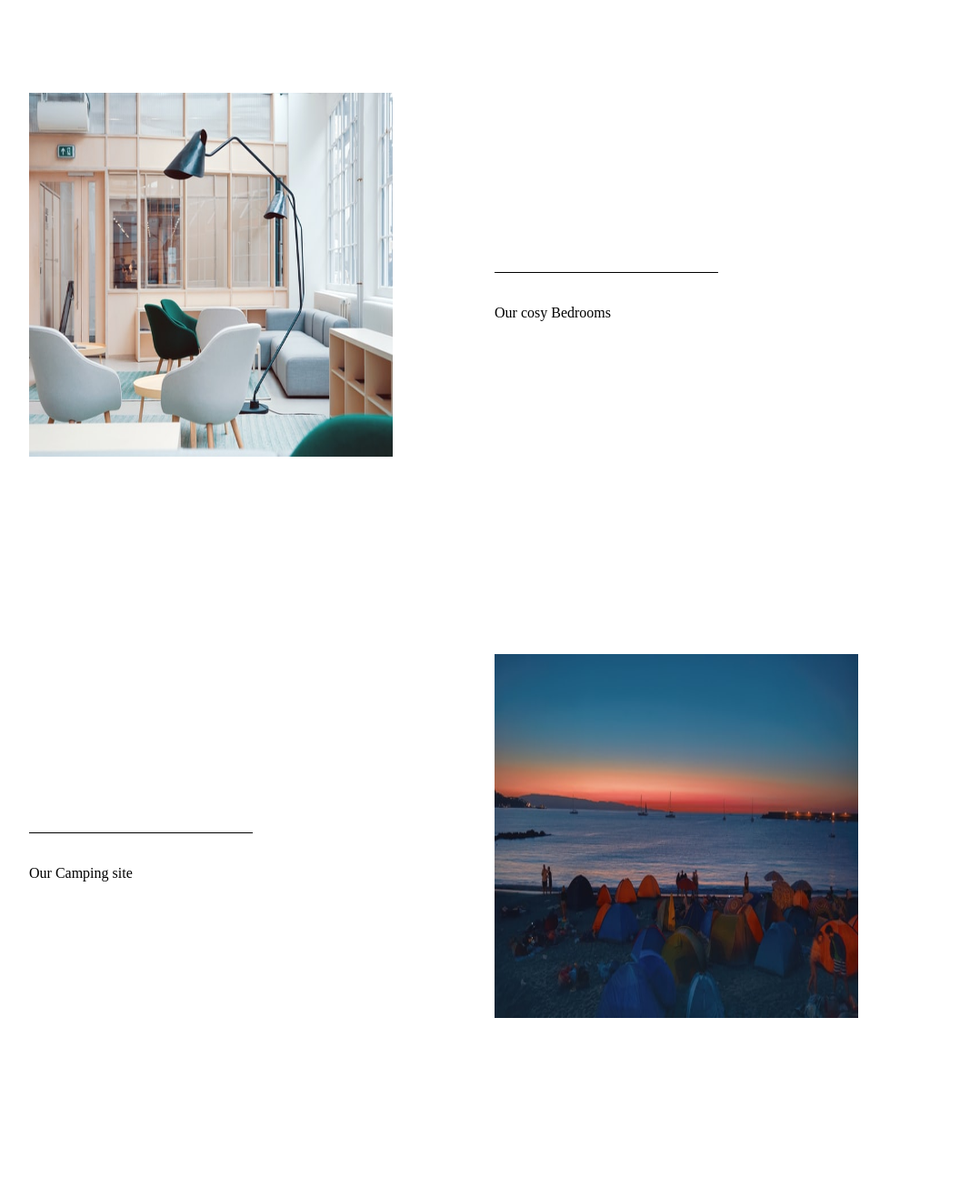
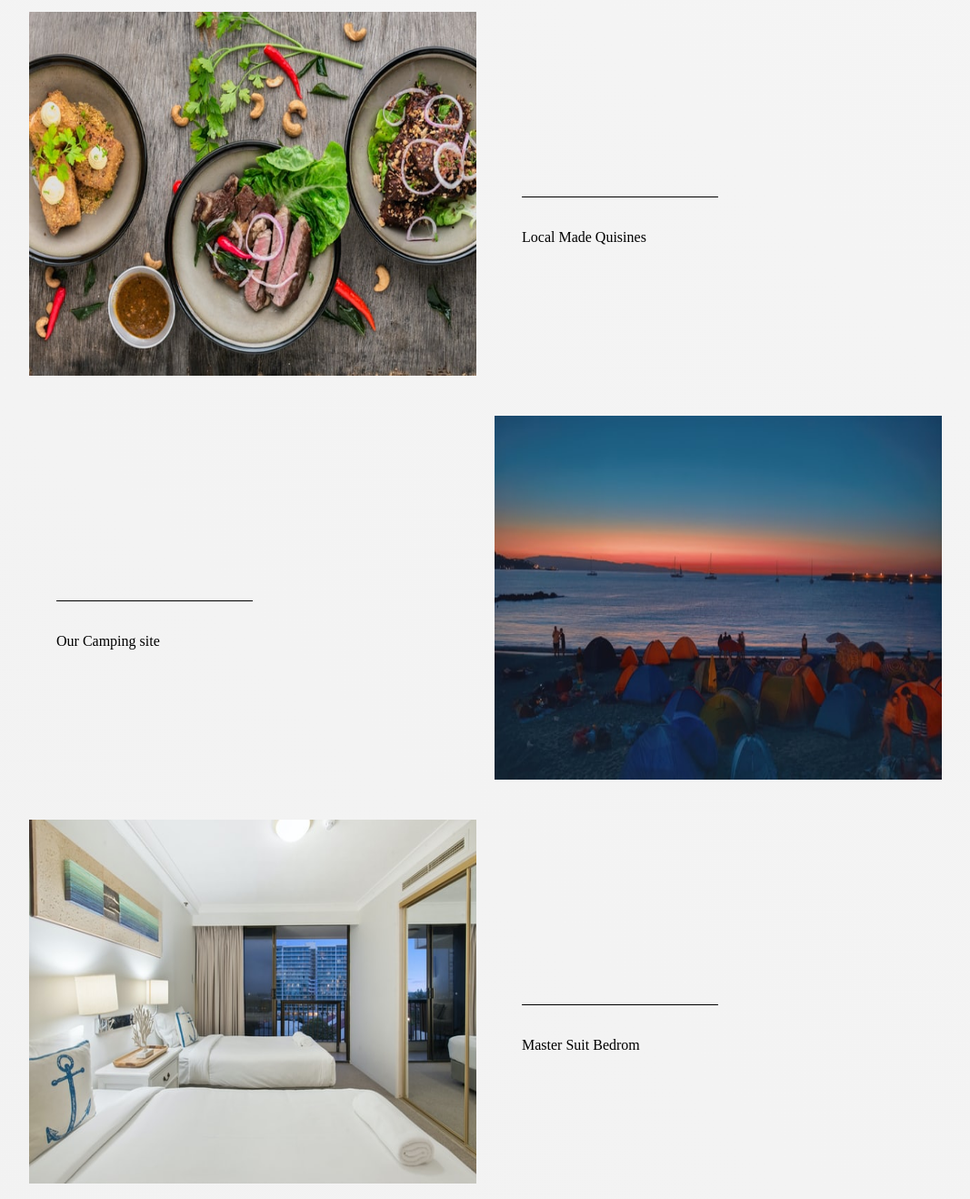
Before and after one commit to Emkayint/boulevard-resort, a plain HTML site: page index.html in a window 1280 px wide. Shown: the part 1325-2643 px from the top of the page at 91% size, without its empty margins (106-1173 px from the left). Drawn offline with Linux system fonts and the light colour scheme.

Commit message:
st: Assets catalog fix

```diff
--- a/index.html
+++ b/index.html
@@ -32,14 +32,14 @@
         <div class="row">
             <div class="column-half">
                 <div class="content">
-                    <img src="assets/toa-heftiba-FV3GConVSss-unsplash.jpg" alt="">
+                    <img src="assets/lily-banse--YHSwy6uqvk-unsplash.jpg" alt="">
                 </div>
             </div>
 
             <div class="column-half">
                 <div class="content-line">
                     <p><span></span></p><br><br>
-                    <p>Our cosy Bedrooms</p>
+                    <p>Local Made Quisines</p>
                 </div>
             </div>
         </div>
@@ -59,18 +59,17 @@
             </div>
 
         </div>
-
         <div class="row">
             <div class="column-half">
                 <div class="content">
-                    <img src="assets/toa-heftiba-FV3GConVSss-unsplash.jpg" alt="">
+                    <img src="assets/steven-ungermann-wE7qDv11kio-unsplash (2).jpg" alt="">
                 </div>
             </div>
 
             <div class="column-half">
                 <div class="content-line">
                     <p><span></span></p><br><br>
-                    <p>Our cosy Bedrooms</p>
+                    <p>Master Suit Bedrom</p>
                 </div>
             </div>
         </div>
--- a/style.css
+++ b/style.css
@@ -27,6 +27,9 @@
 .container{
     padding-left: 10%;
     padding-right: 10%;
+    padding-top: 5%;
+    padding-bottom: 5%;
+    background: linear-gradient(45deg, #f2f2f2, #f5f5f5);
 }
 
 .row::after{
@@ -36,6 +39,9 @@
    max-resolution: 0;
 
 }
+.row{
+    margin-top: 20px;
+}
 
 .column-half{
     width: 50%;
@@ -44,6 +50,7 @@
 }
 .content-line{
     height: 400px;
+    padding: 30px;
 }
 .content-line span{
     display: block;
@@ -57,5 +64,5 @@
 
 .content img{
     height: 400px;
-    width: 400px;
+    width: 100%;
 }
```
Also changed, not shown: assets/alexander-kaunas-7ZD_JIwl410-unsplash.jpg (added), assets/chastity-cortijo-M8iGdeTSOkg-unsplash.jpg (added), assets/steven-ungermann-wE7qDv11kio-unsplash (2).jpg (added).
